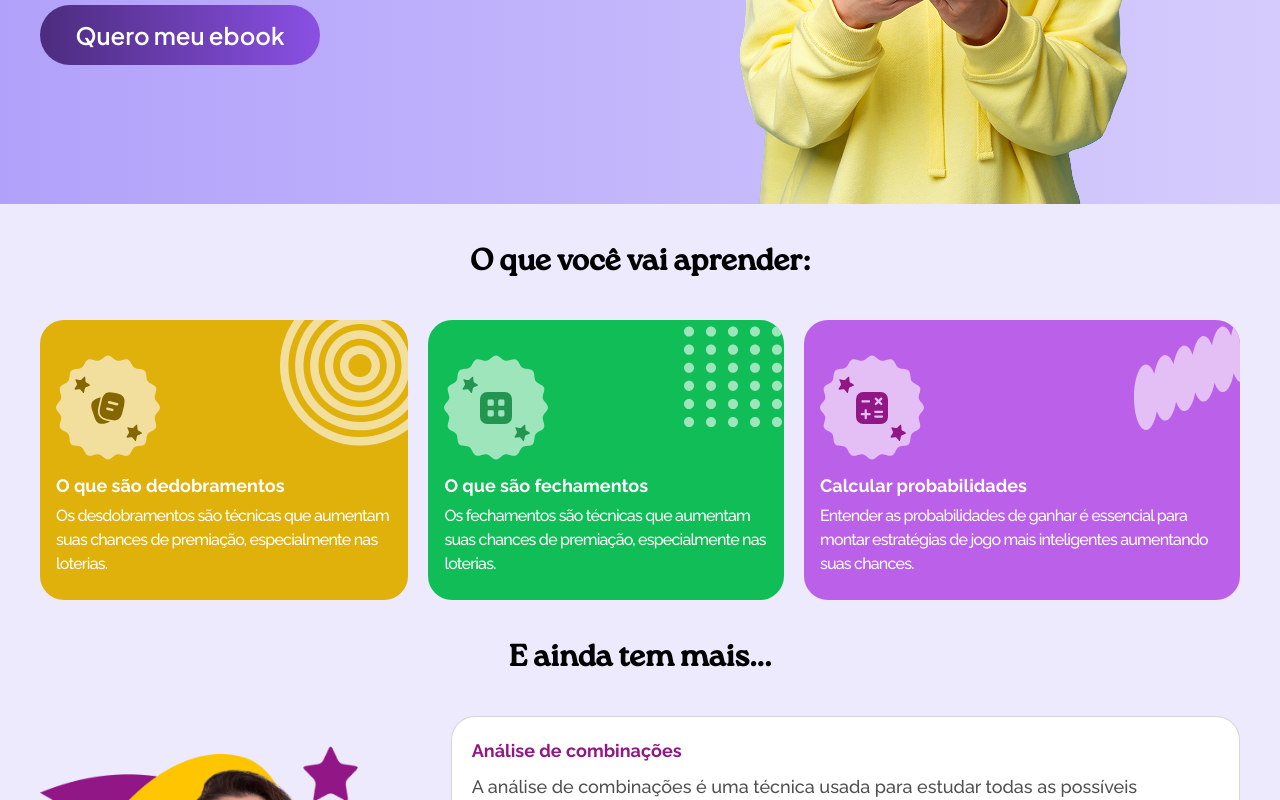
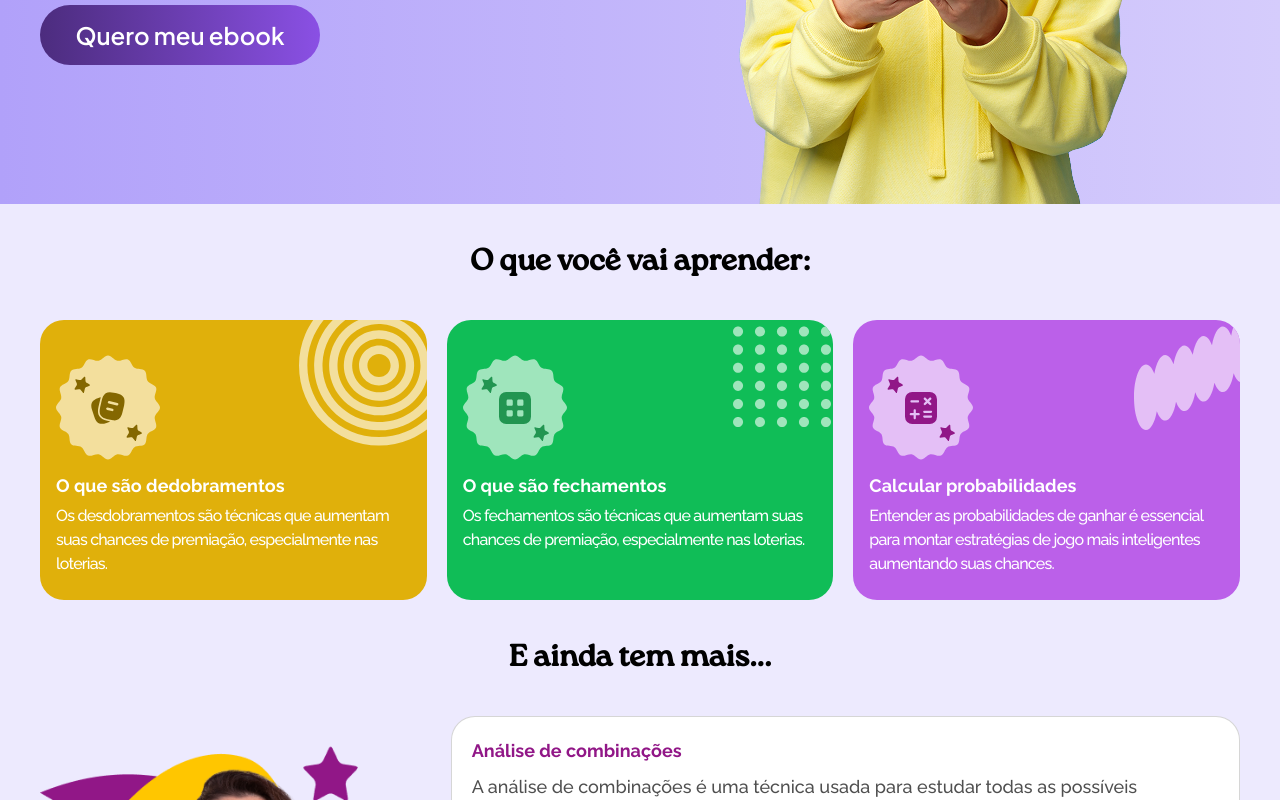
Before and after one commit to Rian-Sm/ebook-loteria-lp, a React (Vite) app: page / in a window 1280 px wide. Shown: the part 526-1326 px from the top of the page. Built offline with nearby package versions, Linux system fonts and the light colour scheme.

Commit message:
fix card basis

```diff
--- a/src/components/ComplexCard.tsx
+++ b/src/components/ComplexCard.tsx
@@ -92,7 +92,7 @@ function ComplexCard (
         }
 
     return (
-     <div className={`card overflow-hidden rounded-3xl ${styleCard[color].background} min-w-70 w-auto h-70 gap-4 flex flex-col p-4 max-lg:h-full max-lg:pb-12`}>
+     <div className={`card overflow-hidden rounded-3xl ${styleCard[color].background} min-w-70 w-auto h-70 gap-4 flex flex-col p-4 max-lg:h-full max-lg:pb-12 basis-full`}>
                 <div className="card-top flex h-30">
                   <div className="card-icon relative  w-23 h-23 mt-auto ">
                     <div className="background-icon-card absolute -mt-5 ">
```
